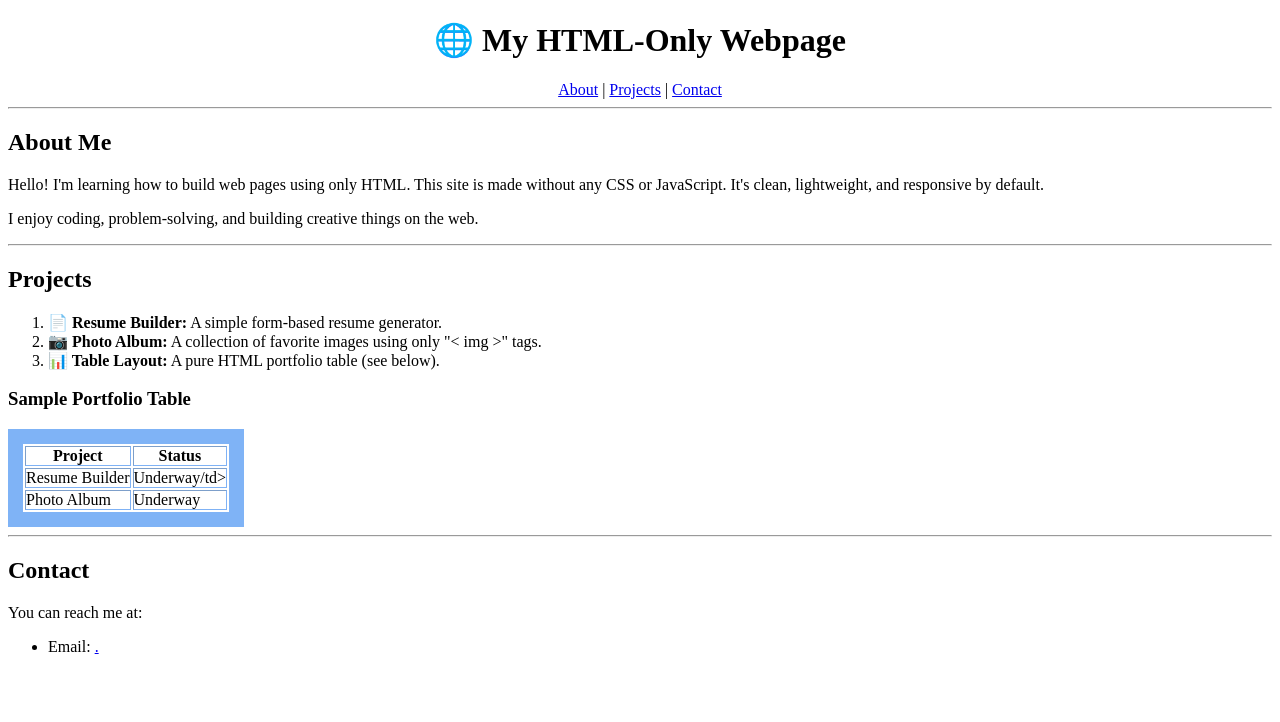
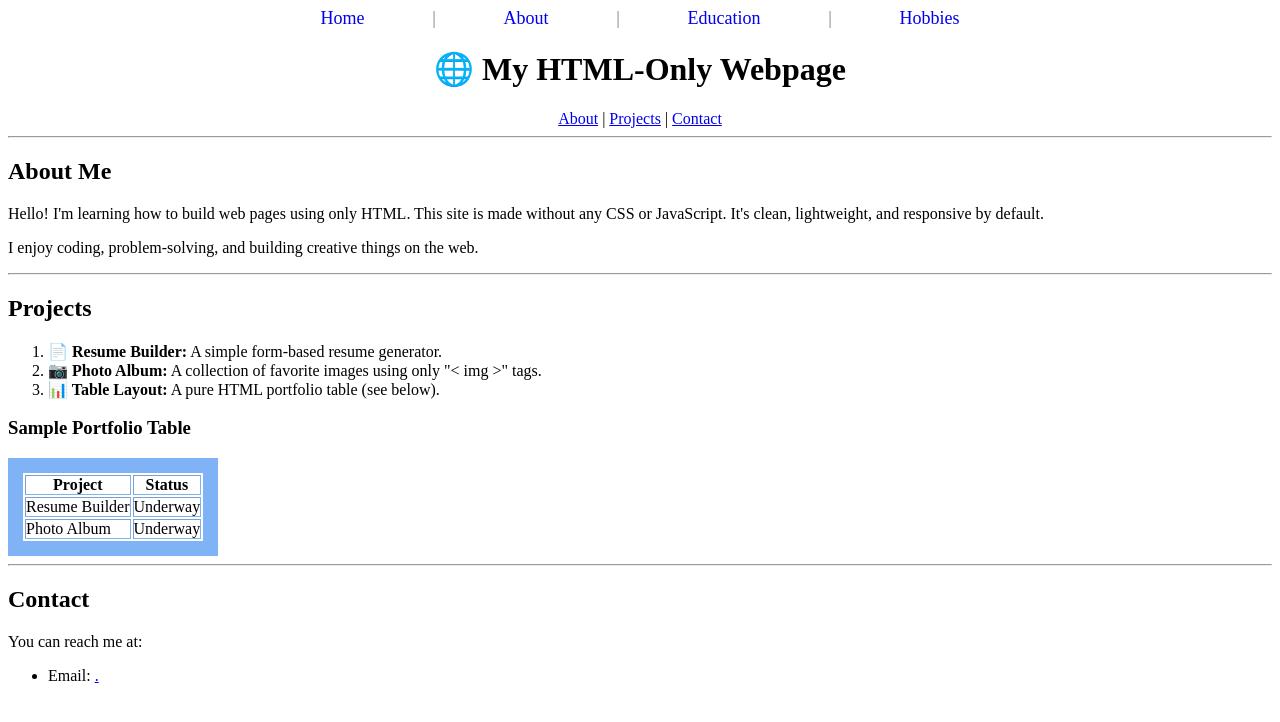
Before and after one commit to CaptainCoder01/Introduction-to-HTML, a plain HTML site: page codes/hobby.html in a window 1280 px wide. Drawn offline with Linux system fonts and the light colour scheme.

Commit message:
1july2025

```diff
--- a/codes/hobby.html
+++ b/codes/hobby.html
@@ -11,6 +11,16 @@
   <body>
 
     <!-- Navigation Bar -->
+     <div style="text-align: center; font-size: 18px;">
+      <a href="index.html" style="margin: 0 5%; text-decoration: none;">Home</a>
+      <span style="color: gray;">|</span>
+      <a href="about.html" style="margin: 0 5%; text-decoration: none;">About</a>
+      <span style="color: gray;">|</span>
+      <a href="education.html" style="margin: 0 5%; text-decoration: none;">Education</a>
+      <span style="color: gray;">|</span>
+      <a href="hobby.html" style="margin: 0 5%; text-decoration: none;">Hobbies</a>
+    </div>
+
     <center>
       <h1>🌐 My HTML-Only Webpage</h1>
       <nav>
@@ -49,7 +59,7 @@
         </tr>
         <tr>
           <td>Resume Builder</td>
-          <td>Underway/td>
+          <td>Underway </td>
         </tr>
         <tr>
           <td>Photo Album</td>
```
Also changed, not shown: codes/about.html (+9 -0 lines).
